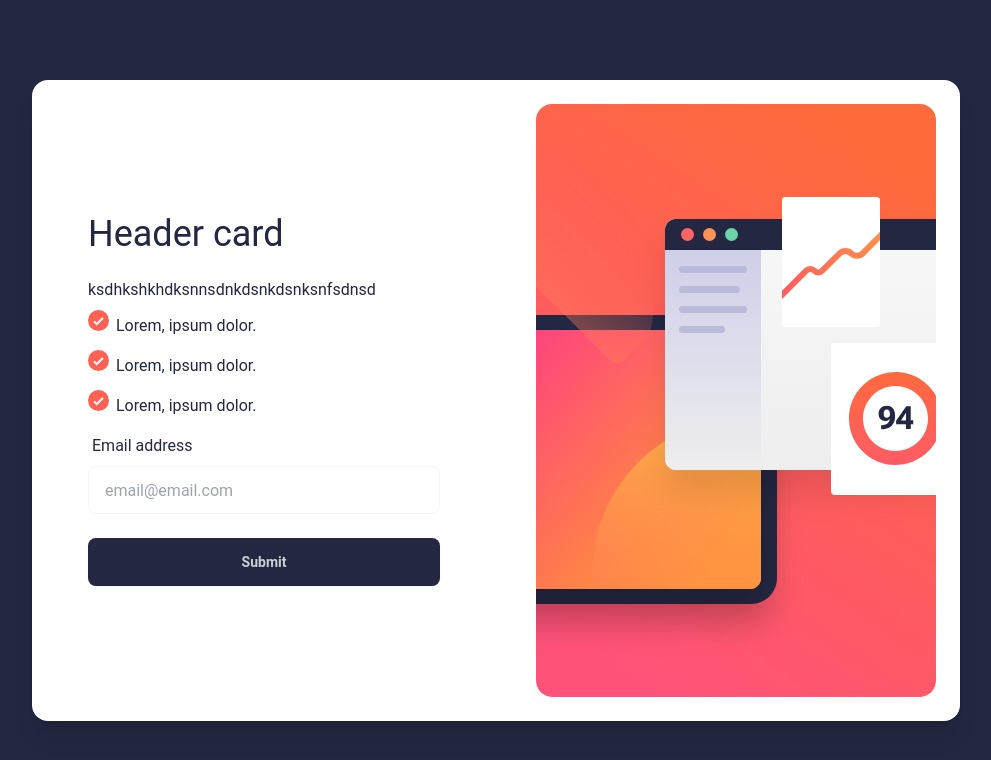
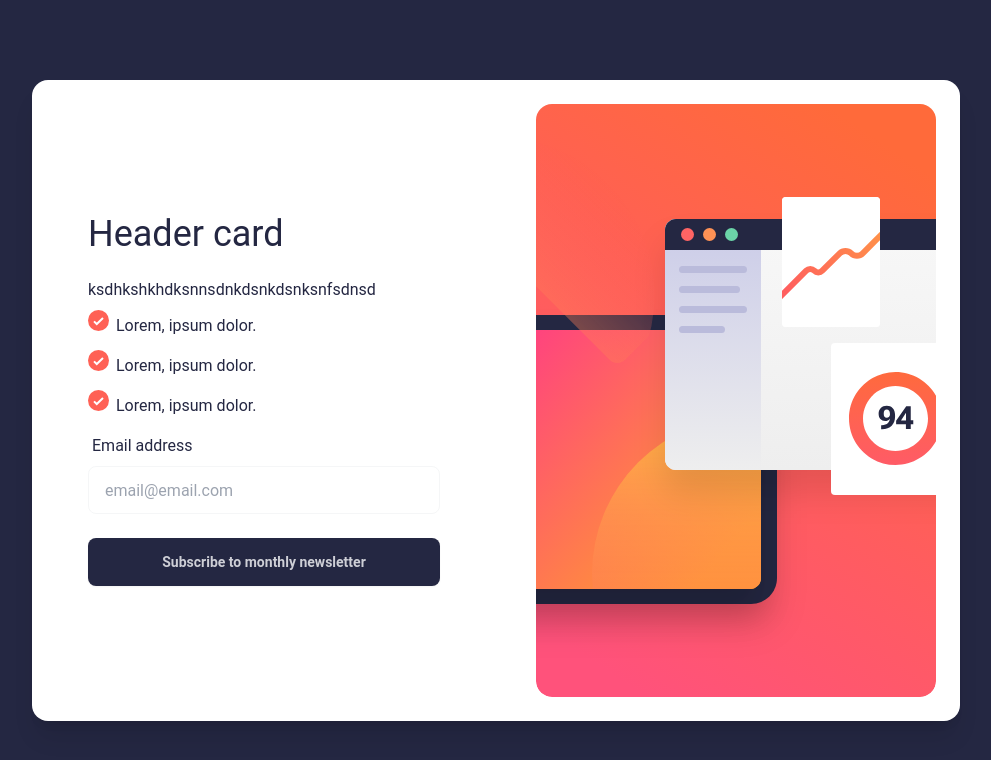
Before and after one commit to Hcmwebs/newsletter-sign-up-with-success-message, a React (Vite) app: page / in a window 1280 px wide. Shown: the top 760 px of the page, without its empty margins (144-1135 px from the left). Built offline with nearby package versions, Linux system fonts and the light colour scheme.

Commit message:
styled the card success

```diff
--- a/src/components/Button.jsx
+++ b/src/components/Button.jsx
@@ -1,5 +1,3 @@
-import React from 'react';
-
 const Button = ({ type, text, className }) => {
 	return (
 		<button type={type} className={className}>
--- a/src/components/CardSuccess.jsx
+++ b/src/components/CardSuccess.jsx
@@ -3,10 +3,20 @@ import { CardSuccessImage, Title, Button } from './index';
 const CardSuccess = () => {
 	return (
 		<main className='w-[90vw] max-w-[1440px] min-h-screen my-0 mx-auto grid grid-cols-1 place-items-center'>
-			<div className='card w-[375px] max-h-[842px] lg:w-[928px] lg:h-[641px] lg:flex-row-reverse shadow-xl rounded-none bg-white text-base-100 lg:rounded-2xl lg:p-6 lg:gap-x-16'>
-				<CardSuccessImage />
-				<Title header='Thank you' text='Submitted successfully !' />
-				<Button type='button' text='dismiss' className='btn btn-primary' />
+			<div className='grid grid-col-1 place-items-center w-[375px] h-[842px] px-6 lg:w-[504px] lg:h-[520px] shadow-xl rounded-none bg-white text-base-100 lg:rounded-[36px] lg:px-16 lg:gap-y-10'>
+				<div className='grid grid-cols-1 gap-y-10'>
+					<CardSuccessImage />
+					<Title
+						header='Thanks for subscribing!'
+						text='A confirmation email has been sent to ash@loremcompany.com. Please open it and click the button inside to confirm your subscription'
+					/>
+				</div>
+
+				<Button
+					type='button'
+					text='Dismiss message'
+					className='btn btn-base-100 btn-block text-white border-0 hover:shadow-2xl hover:shadow-primary hover:bg-primary'
+				/>
 			</div>
 		</main>
 	);
--- a/src/components/Form.jsx
+++ b/src/components/Form.jsx
@@ -1,4 +1,5 @@
 import { useState } from 'react';
+import { Button } from './index';
 
 const Form = ({ setIsSubmitted }) => {
 	const initialState = { email: '' };
@@ -13,8 +14,8 @@ const Form = ({ setIsSubmitted }) => {
 		e.preventDefault();
 		const { email } = values;
 		if (!email) return;
+		setIsSubmitted(true);
 		setValues(initialState);
-		setIsSubmitted(true);
 	};
 	return (
 		<form onSubmit={handleSubmit} className='grid grid-cols-1 gap-y-6 w-full'>
@@ -29,16 +30,15 @@ const Form = ({ setIsSubmitted }) => {
 					value={values.email}
 					onChange={handleChange}
 					placeholder='email@email.com'
-					className='input input-bordered input-base-100 bg-transparent text-base-100 focus:outline-none focus:border-2 focus:border-base-100 invalid:border-primary'
+					className='input input-bordered input-base-100 bg-transparent text-base-100 focus:outline-none focus:border-2 focus:border-base-100 focus:invalid:border-primary'
 				/>
 			</div>
 			<div className='card-actions justify-end'>
-				<button
+				<Button
 					type='submit'
-					className='btn bg-base-100 btn-block hover:bg-primary border-0 transition duration-300 ease-in-out'
-				>
-					Submit
-				</button>
+					text='Subscribe to monthly newsletter'
+					className='btn bg-base-100 btn-block hover:bg-primary border-0 transition duration-300 ease-in-out hover:shadow-2xl hover:shadow-primary hover:text-white'
+				/>
 			</div>
 		</form>
 	);
```
